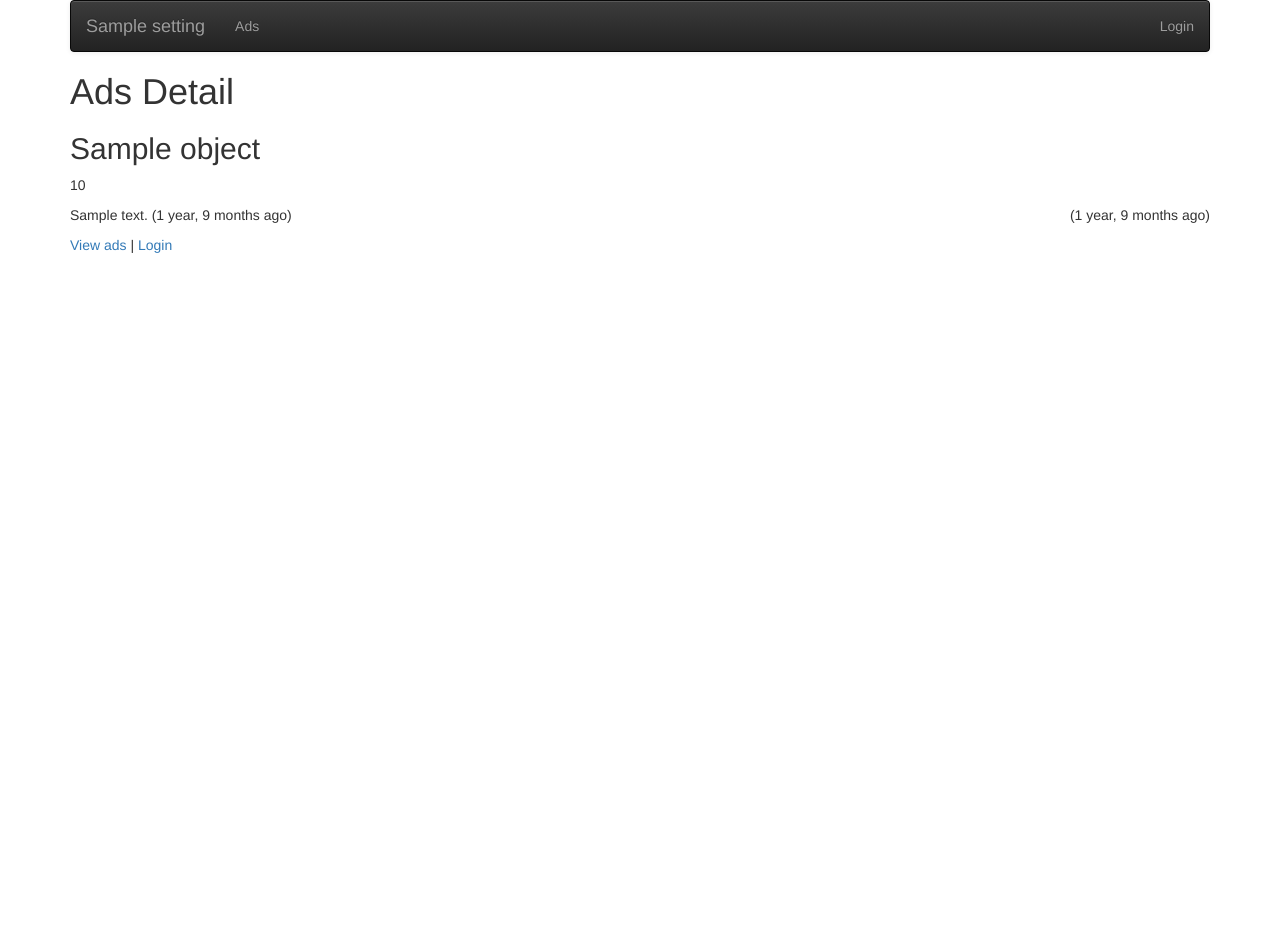
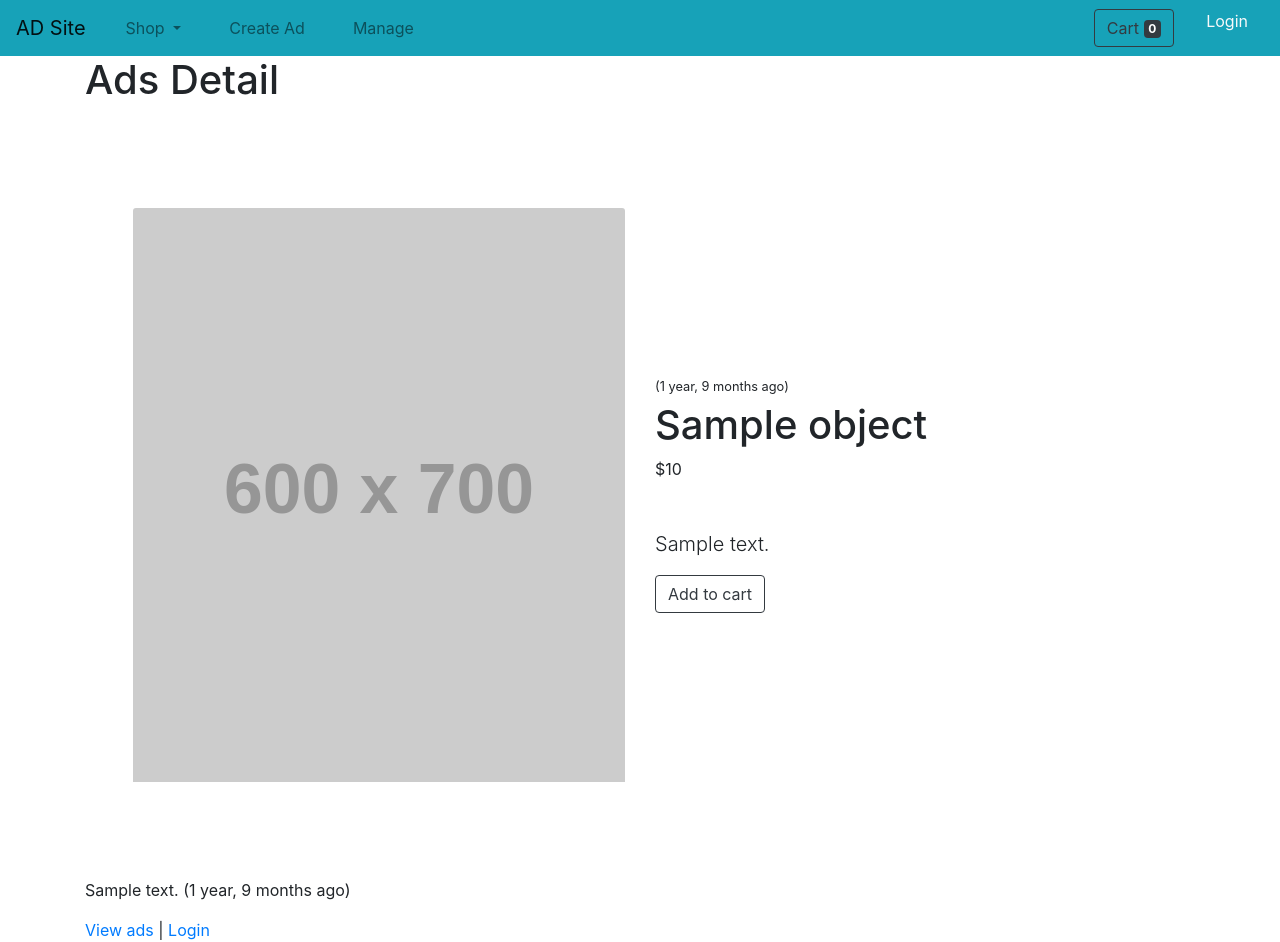
Before and after one commit to snipersenpai/AdSite-advertisement-App-, a Django app: template ads/templates/ads/ad_detail.html in a window 1280 px wide. Before the commit the page ends 800 px from the top, so only its background shows below. Run offline with Django 3.2, Linux system fonts and the light colour scheme; the template is opened without the code that fills it: most values are stand-ins (such as "Sample title", 1, 10 or a date in 2020); some libraries are stand-ins or nearby versions.

Commit message:
ui redesigns

```diff
--- a/ads/admin.py
+++ b/ads/admin.py
@@ -3,3 +3,4 @@ from django.contrib import admin
 from ads.models import *
 
 admin.site.register(Ad)
+admin.site.register(Category)
--- a/ads/forms.py
+++ b/ads/forms.py
@@ -8,7 +8,7 @@ from django.core import validators
 
 # strip means to remove whitespace from the beginning and the end before storing the column
 class CommentForm(forms.Form):
-    comment = forms.CharField(required=True, max_length=500, min_length=3, strip=True)
+    comment = forms.CharField(required=True, max_length=500, min_length=3, strip=True,widget=forms.Textarea)
 class CreateForm(ModelForm):
     max_upload_limit = 2 * 1024 * 1024
     max_upload_limit_text = naturalsize(max_upload_limit)
@@ -16,7 +16,7 @@ class CreateForm(ModelForm):
     upload_field_name = 'picture'
     class Meta:
         model = Ad
-        fields = ['title', 'price', 'text', 'picture']  # Picture is manual
+        fields = ['title', 'category','price', 'text', 'picture']  # Picture is manual
     def clean(self):
         cleaned_data = super().clean()
         pic = cleaned_data.get('picture')
--- /dev/null
+++ b/ads/static/forms/forms.css
@@ -0,0 +1,30 @@
+form{
+  margin: auto;
+  display: block;
+}
+form>div{
+  display: flex;
+  flex-direction: column;
+}
+form>div>*:nth-child(2){
+  width:90%;
+  margin-left: 5%;
+}
+input, select{
+  padding: 0.5em;
+}
+form>div>*:nth-child(2)>*:not(input[type=file]):not(input[type=number]){
+  width:100%;
+}
+input[type=file]{
+  width: auto;
+}
+input[type=number]{
+  width:10em
+}
+.form-action{
+  display: flex;
+  text-align: left;
+  align-items:center;
+  justify-content:center;
+}
--- a/ads/templates/ads/ad_detail.html
+++ b/ads/templates/ads/ad_detail.html
@@ -18,40 +18,52 @@
 {% block content %}
     <h1>Ads Detail</h1>
 
+
+    <section class="py-5">
+      <div class="container px-4 px-lg-5 my-5">
+          <div class="row gx-4 gx-lg-5 align-items-center">
+              <div class="col-md-6" >
                 {% if object.content_type %}
-    <div id="overlay" class="overlay" style="text-align: center;"
-       onclick="document.getElementById('overlay').style.display = 'none';" >
-    <img style="width:90%;margin-top: 50px; border:3px solid black;" src="{% url 'ads:ad_picture' object.id %}">
+                  <img src="{% url 'ads:ad_picture' object.id %}">
+                {% else %}
+                  <img class="card-img-top mb-5 mb-md-0" src="https://dummyimage.com/600x700/dee2e6/6c757d.jpg" alt="..." />
+                {% endif %}
               </div>
-    {% endif %}
-    <h2>{{ object.title }}</h2>
-    <p>{{ object.price }}</p>
-    {% if object.content_type %}
-    <img style="float:right; max-width:50%;" src="{% url 'ads:ad_picture' object.id %}"
-        onclick="document.getElementById('overlay').style.display = 'block';">
-    {% endif %}
-
-    <span style="float: right;">
+              <div class="col-md-6">
+                  <div class="small mb-1">
                     ({{ ad.updated_at|naturaltime }})
                     {% if ad.owner == user %}
                         <a href="{% url 'ads:ad_update' object.id %}"><i class="fa fa-pencil"></i></a> |
                         <a href="{% url 'ads:ad_delete' object.id %}"><i class="fa fa-trash"></i></a></li>
                     {%endif%}
-    </span>
+                  </div>
+                  <h1 class="display-5 fw-bolder">{{ object.title }}</h1>
+                  <div class="fs-5 mb-5">
+                      <span>${{ object.price }}</span>
+                  </div>
+                  <p class="lead">{{object.text}}</p>
+                  <div class="d-flex">
+                      <button class="btn btn-outline-dark flex-shrink-0" type="button">
+                          <i class="bi-cart-fill me-1"></i>
+                          Add to cart
+                      </button>
+                  </div>
+              </div>
+          </div>
+      </div>
+    </section>
       {% if user.is_authenticated %}
       <br clear="all"/>
-                <p>
+        <div class="container">
             {% load crispy_forms_tags %}
             <form method="post" action="{% url 'ads:ad_comment_create' ad.id %}">
                 {% csrf_token %}
                 <!-- -->
                 {{ comment_form|crispy }}
                 <!-- -->
-                    <input type="submit" value="Submit">
-                    <input type="submit" value="All Ads" onclick="window.location.href='{% url 'ads:all' %}';return false;">
+                <input class="btn btn-primary" type="submit" value="Submit" />
             </form>
-                </p>
-
+        </div>
       {% endif %}
       {% for comment in comments %}
         <p> {{ comment.text }}
@@ -61,9 +73,7 @@
         {% endif %}
         </p>
       {% endfor %}
-
-
-    <p>
+    <div>
       <a href="{% url 'ads:all' %}" >
           View ads
       </a>|
@@ -76,6 +86,6 @@
               Login
           </a>
       {%endif%}
-    </p>
+    </div>
 
 {% endblock %}
--- a/ads/templates/base_bootstrap.html
+++ b/ads/templates/base_bootstrap.html
@@ -1,81 +1,99 @@
+{% load static %}
 <!DOCTYPE html>
 <html>
 <head>
 <!-- Edit dj4e-samples/settings.py and add APP_NAME = 'DJ4E Samples' or similar -->
 <title>{% block title %}{{ settings.APP_NAME }}{% endblock %}</title>
 
-<!-- Replace this value (42-42) with the one provided by the autograder -->
+<meta name="viewport" content="width=device-width, initial-scale=1.0">
 
-<meta name="dj4e" content="c77cfd5563c8ec4bfcde94c09098ba84">
-<meta name="dj4e-code" content="42161111561514">
+<!-- <link rel="stylesheet"
+    href="https://code.jquery.com/ui/1.12.1/themes/ui-lightness/jquery-ui.css"
+     crossorigin="anonymous"> -->
 
+<!-- <script src="https://ajax.googleapis.com/ajax/libs/jquery/3.3.1/jquery.min.js"
+    crossorigin="anonymous"></script> -->
 
-<link rel="stylesheet"
-    href="https://maxcdn.bootstrapcdn.com/bootstrap/3.4.0/css/bootstrap.min.css"
-    crossorigin="anonymous">
-
-<link rel="stylesheet"
-    href="https://maxcdn.bootstrapcdn.com/bootstrap/3.4.0/css/bootstrap-theme.min.css"
-    crossorigin="anonymous">
-
-<link rel="stylesheet"
-    href="https://code.jquery.com/ui/1.12.1/themes/ui-lightness/jquery-ui.css"
-     crossorigin="anonymous">
-
-<script src="https://ajax.googleapis.com/ajax/libs/jquery/3.3.1/jquery.min.js"
-    crossorigin="anonymous"></script>
-
-<script src="https://maxcdn.bootstrapcdn.com/bootstrap/3.4.0/js/bootstrap.min.js"
-    crossorigin="anonymous"></script>
-
-<script
+<link rel="stylesheet" href="https://maxcdn.bootstrapcdn.com/bootstrap/4.0.0/css/bootstrap.min.css" integrity="sha384-Gn5384xqQ1aoWXA+058RXPxPg6fy4IWvTNh0E263XmFcJlSAwiGgFAW/dAiS6JXm" crossorigin="anonymous">
+<!-- <script
   src="https://code.jquery.com/ui/1.12.1/jquery-ui.js"
-  crossorigin="anonymous"></script>
+  crossorigin="anonymous"></script> -->
+  <script src="https://ajax.googleapis.com/ajax/libs/jquery/3.5.1/jquery.min.js"></script>
 
 <link rel="stylesheet" href="https://use.fontawesome.com/releases/v5.8.1/css/all.css">
 
 <link rel="stylesheet" href="https://use.fontawesome.com/releases/v5.8.1/css/v4-shims.css">
 
+<link rel="stylesheet" href="{% static 'forms/forms.css'%}">
 <meta name="dj4e-version" content="2020-10-01">
-
+<style media="screen">
+    .navbar-nav > li{
+      padding-left:1em;
+      padding-right:1em;
+    }
+</style>
 {% block head %} {% endblock %}
 
 </head>
 <body>
-<div class="container">
 {% load app_tags %}
-<nav class="navbar navbar-default navbar-inverse">
-  <div class="container-fluid">
-    <div class="navbar-header">
-        <a class="navbar-brand" href="/">{{ settings.APP_NAME }}</a>
-    </div>
-    <!-- https://stackoverflow.com/questions/22047251/django-dynamically-get-view-url-and-check-if-its-the-current-page -->
-    <ul class="nav navbar-nav">
-      {% url 'ads' as ads %}
-      <li {% if request.get_full_path == ads %}class="active"{% endif %}>
-          <a href="{% url 'ads:all' %}">Ads</a></li>
+<nav class="navbar navbar-expand-sm navbar-light bg-info text-light">
+    <a class="navbar-brand" href="/ads">AD Site</a>
+    <button class="navbar-toggler" type="button" data-toggle="collapse" data-target="#navbarSupportedContent" aria-controls="navbarSupportedContent" aria-expanded="false" aria-label="Toggle navigation">
+      <span class="navbar-toggler-icon"></span>
+    </button>
+    <div class="collapse navbar-collapse" id="navbarSupportedContent">
+      <ul class="navbar-nav mr-auto">
+        <li class="nav-item dropdown">
+          <a class="nav-link dropdown-toggle" href="#" id="navbarDropdown" role="button" data-toggle="dropdown" aria-haspopup="true" aria-expanded="false">
+            Shop
+          </a>
+          <ul class="dropdown-menu" aria-labelledby="navbarDropdown">
+            <li><a class="dropdown-item" href="{% url 'ads:all' %}">All Products</a></li>
+            <li><hr class="dropdown-divider" /></li>
+            <li><a class="dropdown-item" href="#!">Popular Items</a></li>
+            <li><a class="dropdown-item" href="#!">New Arrivals</a></li>
           </ul>
-    <ul class="nav navbar-nav navbar-right">
+        </li>
+        <li  class="nav-item {% if request.get_full_path == ads %}class="active"{% endif %}">
+            <a class="nav-link" href="{% url 'ads:ad_create' %}">Create Ad</a>
+        </li>
+        <li  class="nav-item {% if request.get_full_path == ads %}class="active"{% endif %}" >
+            <a class="nav-link" href="{% url 'ads:all' %}">Manage</a>
+        </li>
+      </ul>
+
+      <ul class="nav navbar-nav navbar-right ml-auto navbar-expand-sm">
+          <li class="nav-item">
+            <form class="form-inline">
+                <button class="btn btn-outline-dark" type="submit">
+                    <i class="bi-cart-fill me-1"></i>
+                    Cart
+                    <span class="badge bg-dark text-white ms-1 rounded-pill">0</span>
+                </button>
+            </form>
+          </li>
           {% if user.is_authenticated %}
-        <li>
-        <a href="{% url 'ads:ad_create' %}">Create Ad</a>
-        </li>
-        <li class="dropdown">
-            <a href="#" data-toggle="dropdown" class="dropdown-toggle">
+            <li class="nav-item dropdown">
+                <a href="#" data-toggle="dropdown" class="dropdown-toggle nav-link text-light">
                     <img style="width: 25px;" src="{{ user|gravatar:60 }}"/><b class="caret"></b>
                 </a>
-            <ul class="dropdown-menu">
-                <li><a href="{% url 'logout' %}?next={% url 'ads:all' %}">LogoutX</a></li>
+                <ul class="dropdown-menu text-light">
+                    <li><a class="nav-link" href="{% url 'logout' %}?next={% url 'ads:all' %}">LogoutX</a></li>
                 </ul>
             </li>
           {% else %}
-        <li>
-        <a href="{% url 'login' %}?next={% url 'ads:all' %}">Login</a>
+            <li class="nav-item">
+              <a class="text-light" href="{% url 'login' %}?next={% url 'ads:all' %}">Login</a>
             </li>
           {% endif %}
       </ul>
     </div>
+
 </nav>
+<div class="container">
+
+
 {% block welcome %} {% endblock %}
 {% block messages %}
     {% if messages %}
@@ -91,4 +109,9 @@
 </div>
 {% block footer %} {% endblock %}
 </body>
+
+<script src="https://code.jquery.com/jquery-3.2.1.slim.min.js" integrity="sha384-KJ3o2DKtIkvYIK3UENzmM7KCkRr/rE9/Qpg6aAZGJwFDMVNA/GpGFF93hXpG5KkN" crossorigin="anonymous"></script>
+<script src="https://cdnjs.cloudflare.com/ajax/libs/popper.js/1.12.9/umd/popper.min.js" integrity="sha384-ApNbgh9B+Y1QKtv3Rn7W3mgPxhU9K/ScQsAP7hUibX39j7fakFPskvXusvfa0b4Q" crossorigin="anonymous"></script>
+<script src="https://maxcdn.bootstrapcdn.com/bootstrap/4.0.0/js/bootstrap.min.js" integrity="sha384-JZR6Spejh4U02d8jOt6vLEHfe/JQGiRRSQQxSfFWpi1MquVdAyjUar5+76PVCmYl" crossorigin="anonymous"></script>
+
 </html>
--- a/adsite/settings.py
+++ b/adsite/settings.py
@@ -11,6 +11,7 @@ https://docs.djangoproject.com/en/3.2/ref/settings/
 """
 
 from pathlib import Path
+import os
 
 # Build paths inside the project like this: BASE_DIR / 'subdir'.
 BASE_DIR = Path(__file__).resolve().parent.parent
@@ -127,6 +128,7 @@ USE_TZ = True
 # https://docs.djangoproject.com/en/3.2/howto/static-files/
 
 STATIC_URL = '/static/'
+STATIC_ROOT = os.path.join(BASE_DIR/STATIC_URL)
 
 # Default primary key field type
 # https://docs.djangoproject.com/en/3.2/ref/settings/#default-auto-field
```
Also changed, not shown: ads/models.py (+6 -2 lines), ads/templates/ads/ad_create_form.html (+14 -9 lines), ads/templates/ads/ad_list.html (+53 -14 lines), ads/migrations/0002_category.py (added), ads/migrations/0003_ad_category.py (added). Lines whose indentation alone changed are shown as unchanged.
